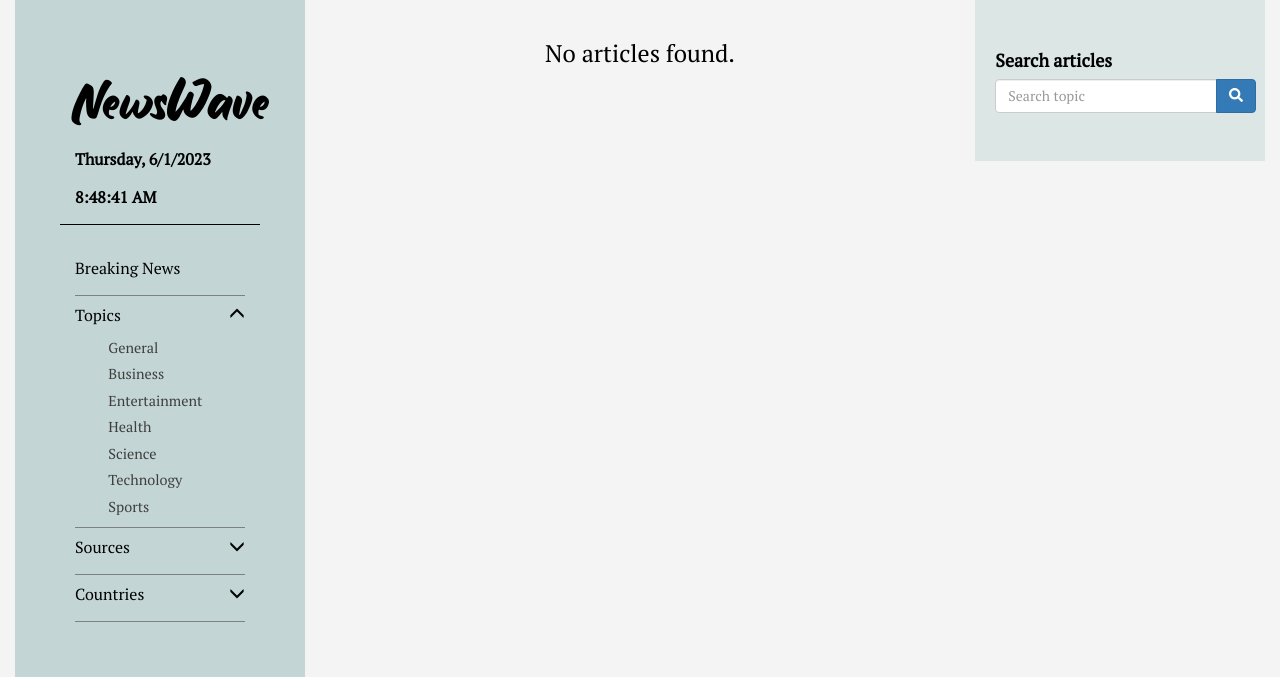
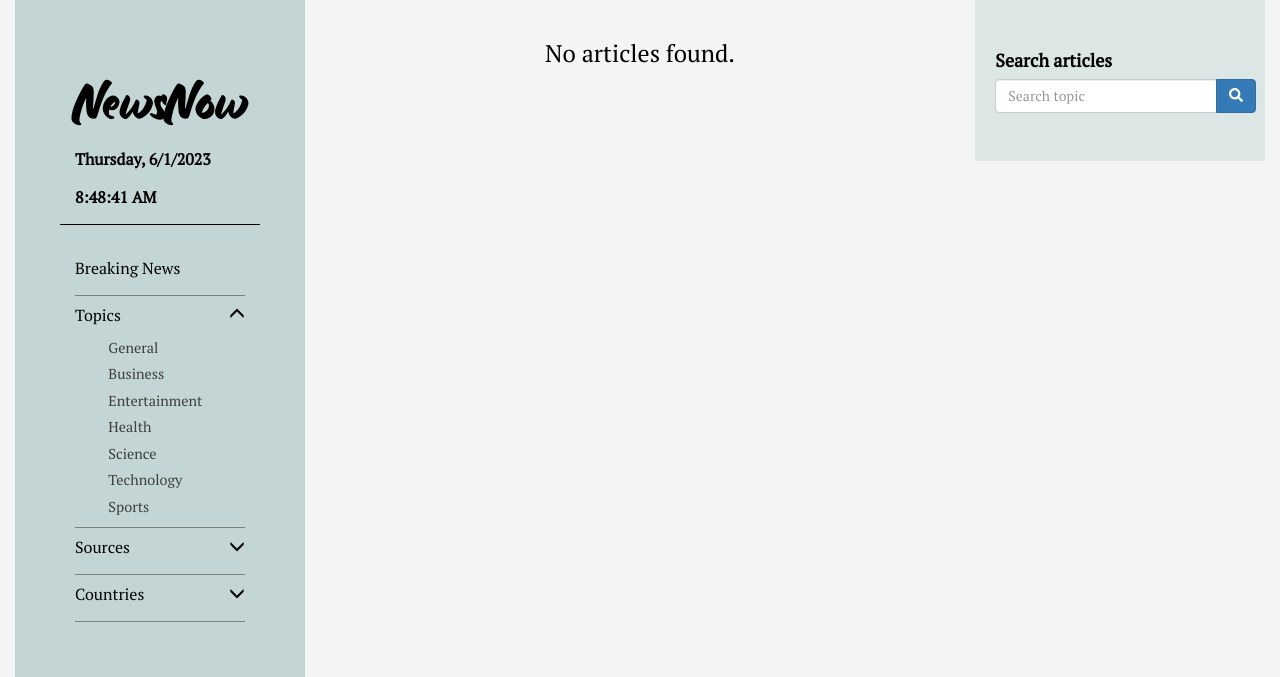
Before and after one commit to rosekairu/NewsNow, a Flask app: template app/templates/news_list.html in a window 1280 px wide. Shown: the top 677 px of the page. Run offline with Flask 2, Linux system fonts and the light colour scheme; the template is opened without the code that fills it, so the values that code supplies are empty; some libraries are stand-ins or nearby versions.

Commit message:
app name update

```diff
--- a/app/main/views.py
+++ b/app/main/views.py
@@ -47,7 +47,7 @@ def index():
         return redirect(url_for('.news_topic', query=topic_name))
 
     else:
-        title="NewsWave"
+        title="NewsNow"
         return render_template('index.html', title=title, breaking_news=top_news, cnn=cnn, bbc=bbc, al=aljazeera,usa_today=usa_today, politico=politico, cbs=cbs, sources=sources, newsweek=newsweek, fox=fox, time=time, nbc=nbc, reuters=reuters, msnbc=msnbc)
 
 
--- a/app/templates/base.html
+++ b/app/templates/base.html
@@ -24,7 +24,7 @@
     {% if title %}
 
     {% else %}
-        NewsWave
+        NewsNow
     {% endif %}
 
 
--- a/app/templates/index.html
+++ b/app/templates/index.html
@@ -11,7 +11,7 @@
             <div class="jumbotron jumbotron1">
                 <div class="row">
                     <div class="col-xs-12 brand">
-                        <a href="/"><h1>NewsWave</h1></a>
+                        <a href="/"><h1>NewsNow</h1></a>
                     </div>
                     <div class="footer text-center">
                         <a href="https://newsapi.org/" target="_blank">
--- a/app/templates/news_list.html
+++ b/app/templates/news_list.html
@@ -11,7 +11,7 @@
             <div class="jumbotron jumbotron1">
                 <div class="row">
                     <div class="col-xs-12 brand">
-                        <a href="/"><h1>NewsWave</h1></a>
+                        <a href="/"><h1>NewsNow</h1></a>
                     </div>
                 </div>
                 <div class="row border-b">
```
Also changed, not shown: README.md.
